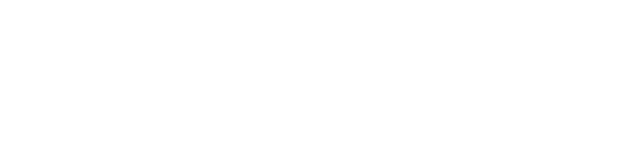
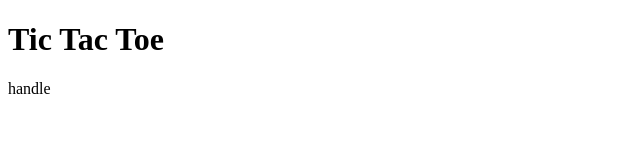
Before and after one commit to iamneo-production/eeeaccc304936065efdcbcabeone, a website: page index.html in a window 1280 px wide. Shown: the whole page, without its empty margins (0-640 px from the left). Drawn offline with Linux system fonts and the light colour scheme.

Commit message:
Backup Commit

```diff
--- a/index.html
+++ b/index.html
@@ -7,8 +7,9 @@
     <title>Document</title>
 </head>
 <body>
-    <div class="grid">
-        <div class="cell"></div>
+    <h1>Tic Tac Toe</h1>
+    <div class="board">
+        <div class="cell">handle</div>
         <div class="cell"></div>
         <div class="cell"></div>
         <div class="cell"></div>
```
